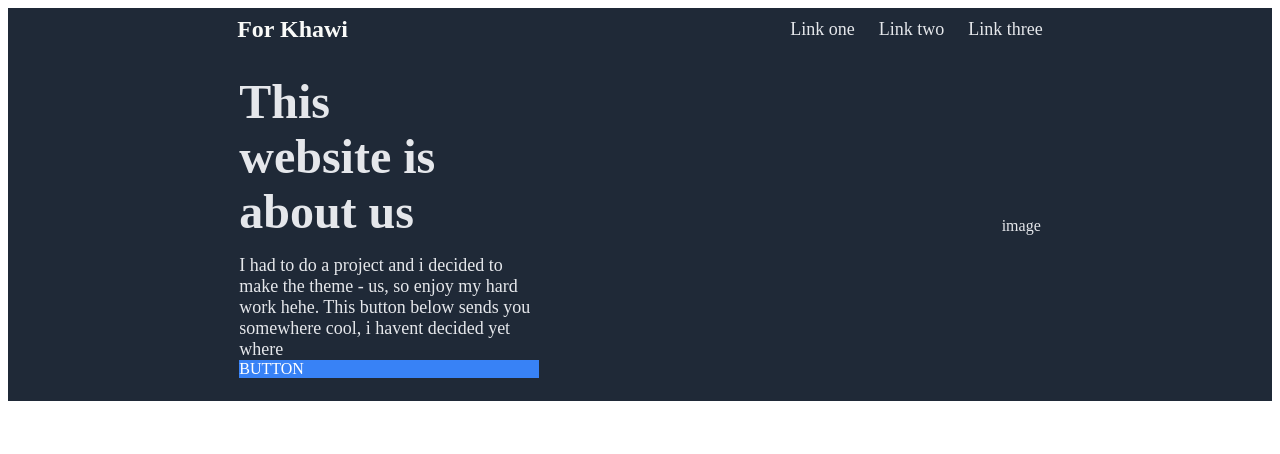
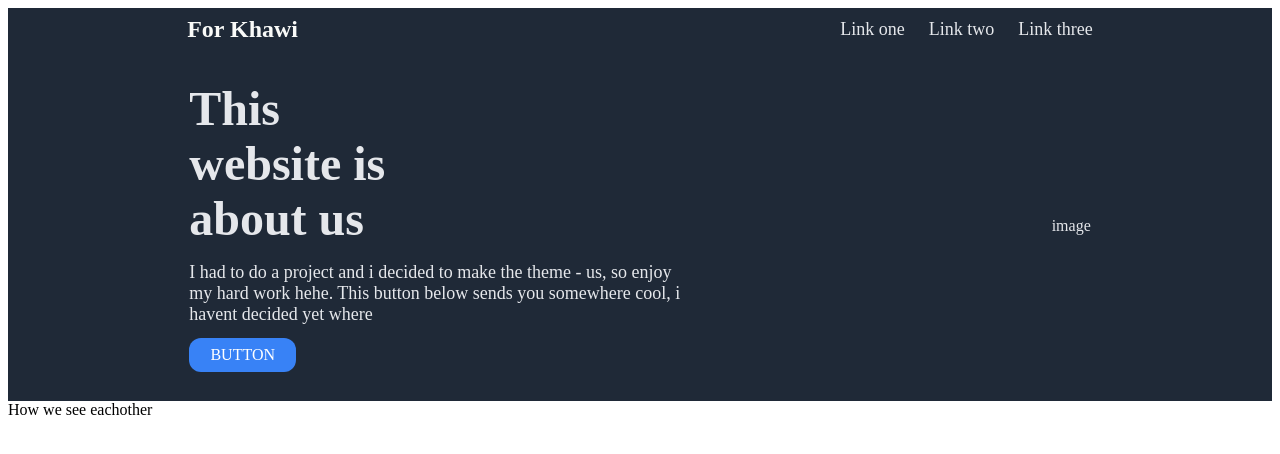
Before and after one commit to medioqre/project, a plain HTML site: page index.html in a window 1280 px wide. Drawn offline with Linux system fonts and the light colour scheme.

Commit message:
finished 2nd section

```diff
--- a/index.html
+++ b/index.html
@@ -29,7 +29,7 @@
             <!-- add image here</div> -->
         </div>
         <div class="information">
-            <div class="headingtext"></div>
+            <div class="headingtext">How we see eachother</div>
             <div class="boxes">
                 <!-- or actually here it could be images instead
                 orrr add the images into the boxf -->
--- a/style.css
+++ b/style.css
@@ -25,6 +25,7 @@
     font-size: 24px;
     font-weight: 600;
     color: #F9FAF8;
+    padding-right: 200px;
 }
 .introduction{
     background-color: #1F2937;
@@ -46,7 +47,7 @@
 .signuptext{
     display: flex;
     flex-direction: column;
-    max-width: 300px;
+    max-width: 500px;
 }
 a{
     text-decoration: none;
@@ -59,4 +60,10 @@ a{
 .button{
     background-color: #3882F6;
     border:none;
+    padding: 8px 16px;
+    text-align: center;
+    display: inline-block;
+    border-radius: 12px;
+    max-width: 75px;
+    margin-top: 13px;
 }
```
